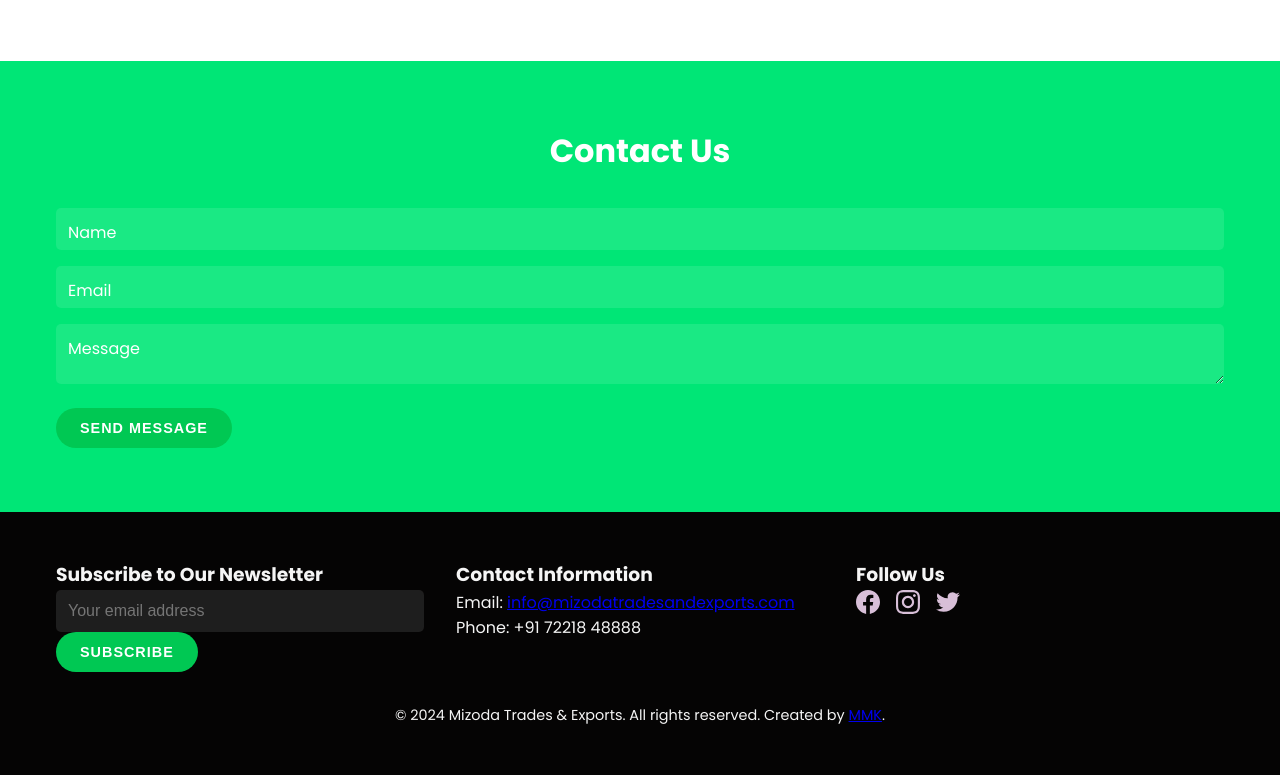
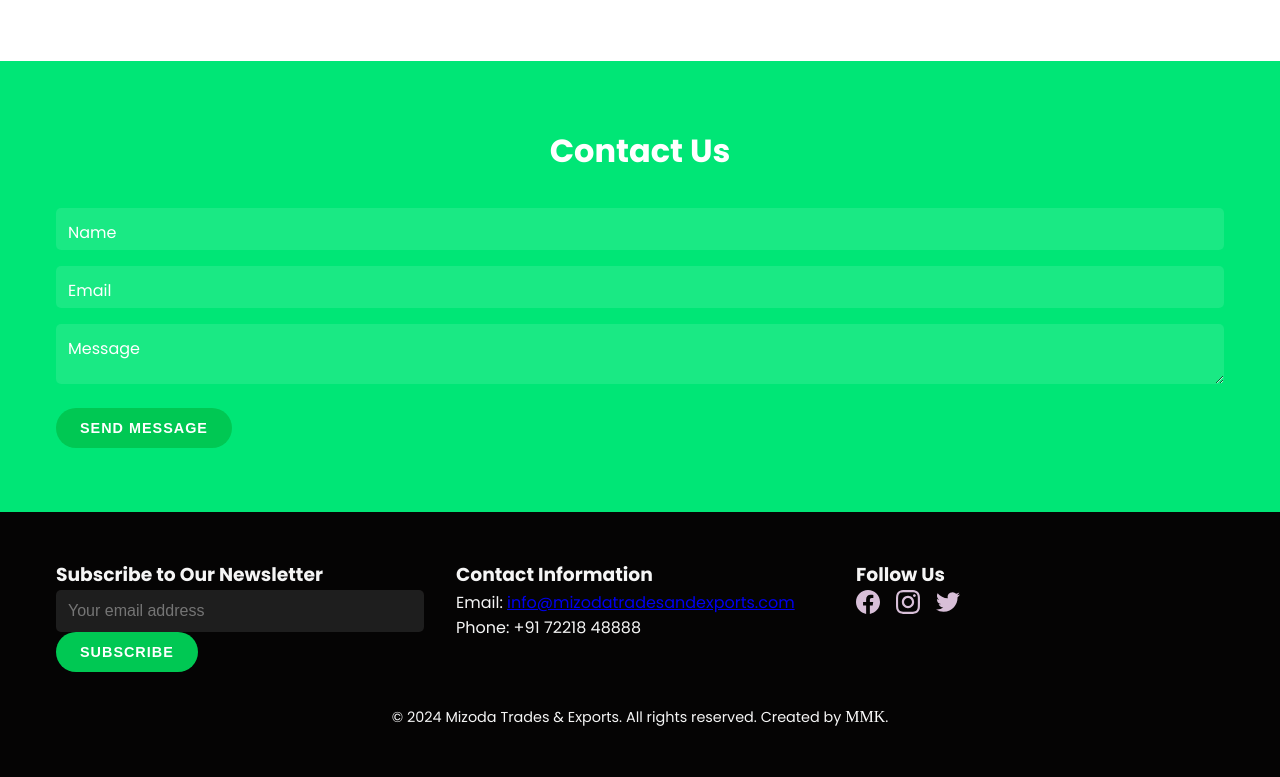
Before and after one commit to muhammedmuneerk/mizoda-3, a plain HTML site: page index.html in a window 1280 px wide. Shown: the part 3367-4144 px from the top of the page. Drawn offline with nearby package versions, Linux system fonts and the light colour scheme.

Commit message:
footer mmk updated in style

```diff
--- a/index.html
+++ b/index.html
@@ -194,7 +194,7 @@
                     </div>
                 </div>
             </div>
-            <p class="copyright">&copy; 2024 Mizoda Trades & Exports. All rights reserved. Created by <a href="https://muhammedmuneer.onrender.com">MMK</a>.</p>
+            <p class="copyright">&copy; 2024 Mizoda Trades & Exports. All rights reserved. Created by <a class="mmk-link" href="https://muhammedmuneer.onrender.com">MMK</a>.</p>
         </div>
     </footer>
 
--- a/styles.css
+++ b/styles.css
@@ -691,3 +691,18 @@ footer {
 .slide-in {
     animation: slideIn 0.5s ease-in-out;
 }
+
+
+.mmk-link {
+    color: #FFFFFF;
+    font-family: bold;
+    font-size: 1rem;
+    text-decoration: none;
+}
+
+.mmk-link:hover {
+    color: #00C853;
+    font-family: bold;
+    font-size: 1.09rem;
+    transition:.3s
+}
```
